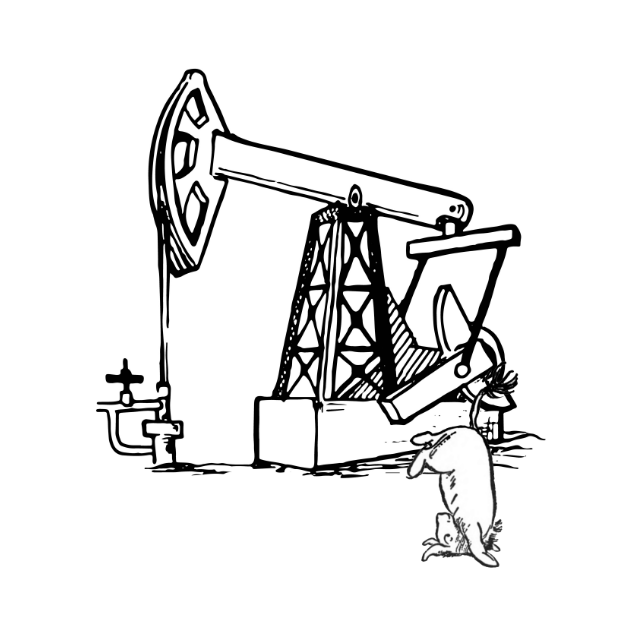
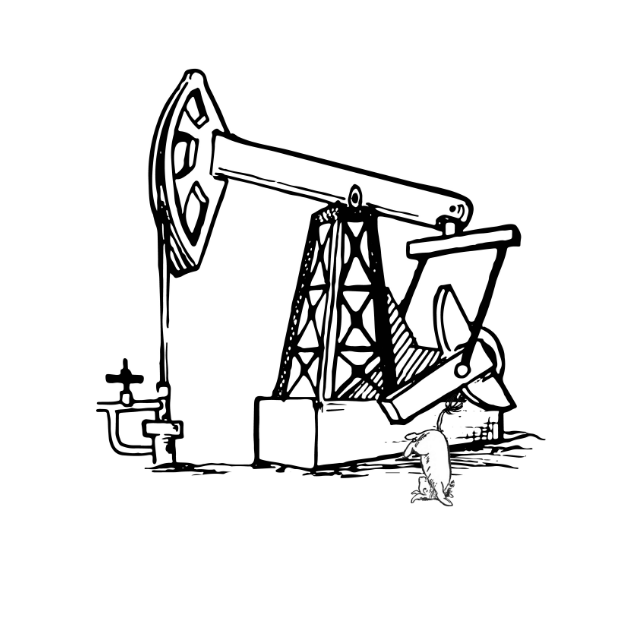
Before and after one commit to billboebel/billboebel.github.io, a plain HTML site: page index.html in a window 1280 px wide. Shown: the whole page, without its empty margins (316-956 px from the left). Drawn offline with Linux system fonts and the light colour scheme.

Commit message:
Update index.html

```diff
--- a/index.html
+++ b/index.html
@@ -3,6 +3,6 @@
   <head>
   </head>
   <body>
-    <img style="display: block; margin-left: auto; margin-right: auto; width: 50%" src="eyor.png">
+    <img style="display: block; margin-left: auto; margin-right: auto; width: 50%" src="eyor-1.png">
   </body>
 </html>
```
